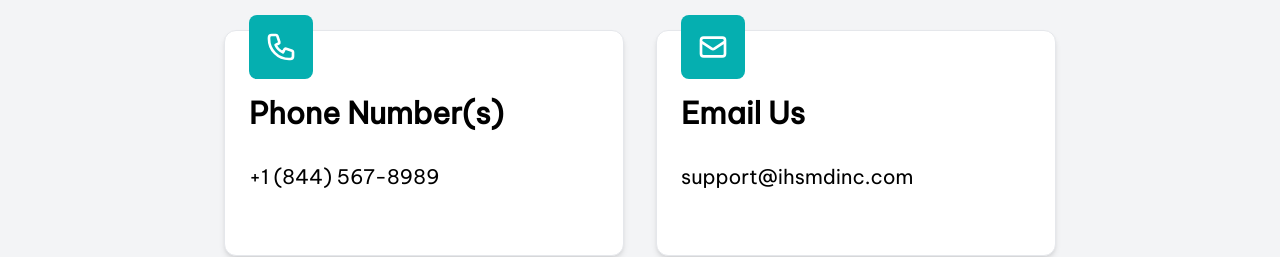
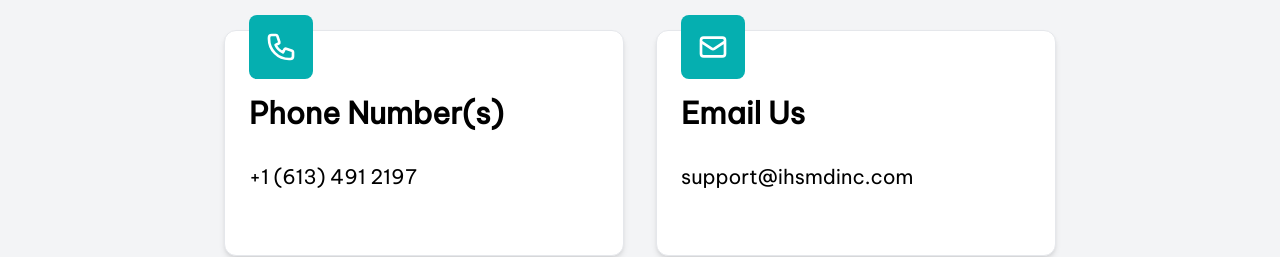
Before and after one commit to ihsidna/ihs-frontend, a React (Create React App) app: page /contact in a window 1280 px wide. Shown: the part 1878-2135 px from the top of the page. Built offline with nearby package versions, Linux system fonts and the light colour scheme; what react-topbar-progress-indicator would draw is missing.

Commit message:
refactor - change ihs support email

```diff
--- a/src/components/website/contact/ContactDetails.jsx
+++ b/src/components/website/contact/ContactDetails.jsx
@@ -16,7 +16,7 @@ const ContactDetails = () => {
 							<PhoneIcon className="md:w-16 w-12 md:p-4 p-2.5 bg-ihs-green text-white rounded-lg mt-[-4rem]"/>
 							<h3 className="font-semibold text-2xl md:text-3xl my-4">Phone Number(s)</h3>
 							<p className="text-xl py-4">
-								+1 (844) 567-8989
+								+1 (613) 491 2197
 							</p>
 						</div>
 						<div className="border px-6 py-12 mx-4 my-6 rounded-xl shadow-md bg-white">
```
